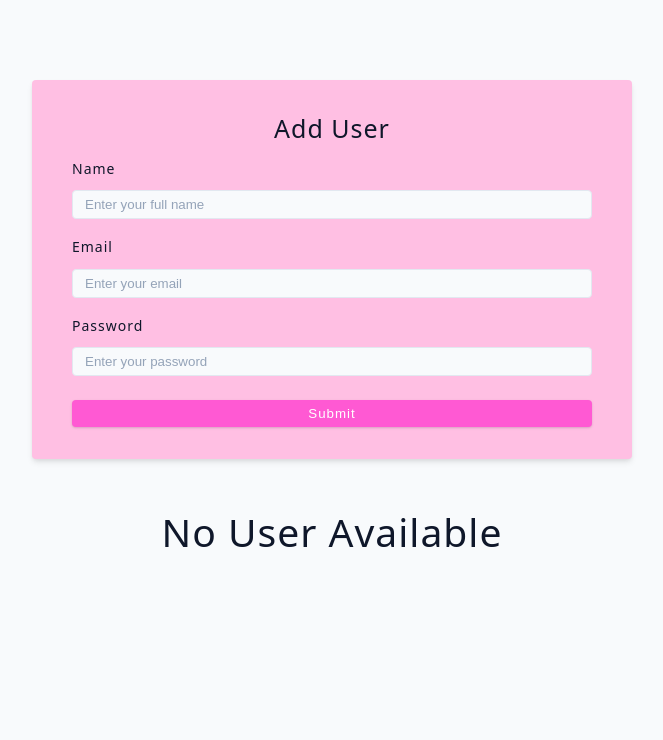
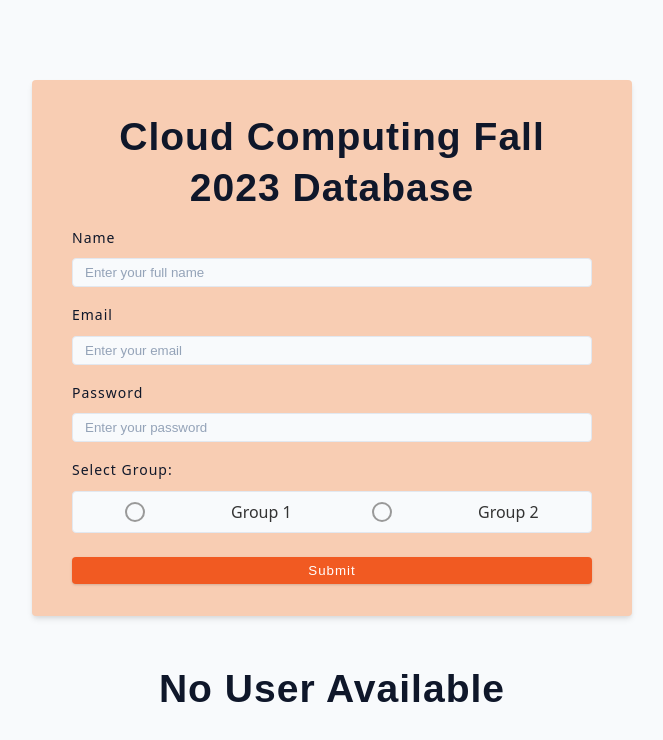
Before and after one commit to gissac2023/redi-cloud-miniproject, a React (Vite) app in the folder User_input-main/: page / in a window 1280 px wide. Shown: the top 740 px of the page, without its empty margins (308-971 px from the left). Built offline with nearby package versions, Linux system fonts and the light colour scheme.

Commit message:
new css design

```diff
--- a/User_input-main/src/App.jsx
+++ b/User_input-main/src/App.jsx
@@ -15,6 +15,7 @@ const UserChallenge = () => {
     name: "",
     email: "",
     password: "",
+    group: "",
   });
 
   const [users, setUsers] = useState(getUsers());
@@ -23,24 +24,28 @@ const UserChallenge = () => {
   const handleSubmit = (e) => {
     e.preventDefault();
     setErrorMsg("");
-    const { name, email, password } = formData;
+    const { name, email, password, group } = formData;
 
     if (!name) setErrorMsg("Name is required");
     if (!email) setErrorMsg("Email is required");
     const userExist = getUserByEmail(email);
     if (userExist) setErrorMsg("User with email exist");
     if (!password) setErrorMsg("Password is required");
+    // Check if group is selected
+    if (!group) setErrorMsg("Please select a group");
+
 
     const passwordRegex =
       /^(?=.*[a-z])(?=.*[A-Z])(?=.*\d)(?=.*[@$!%*?&])[A-Za-z\d@$!%*?&]{6,}$/;
     if (!password.match(passwordRegex)) setErrorMsg(invalidPasswordErrorMsg);
     if (errorMsg) return;
-    const newUser = { name, email, password };
+    const newUser = { name, email, password, group };
     addUser(newUser);
     setUsers(getUsers());
-    setFormData({ name: "", email: "", password: "" });
-    // add user to the list of existing ones and update state with new array
+    setFormData({ name: "", email: "", password: "", group: "" });
+    // Add user to the list of existing ones and update state with the new array
   };
+
 
   const handleChange = (e) => {
     setFormData({ ...formData, [e.target.id]: e.target.value });
@@ -49,7 +54,7 @@ const UserChallenge = () => {
     <>
       <div>
         <form className="form" onSubmit={handleSubmit}>
-          <h4>Add User</h4>
+          <h2>Cloud Computing Fall 2023 Database</h2>
           <div className="form-row">
             <label htmlFor="name" className="form-label">
               name
@@ -95,6 +100,32 @@ const UserChallenge = () => {
             {formData.password && (
               <p style={{ fontSize: "10px", color: "red" }}>{errorMsg}</p>
             )}
+          </div>
+          {/* radio button */}
+          <div className="form-row">
+            <label className="form-label">Select Group:</label>
+            <div className="form-input">
+              <input
+                type="radio"
+                id="group"
+                name="group"
+                value="1"
+                onChange={handleChange}
+                checked={formData.group === "1"}
+                required
+              />
+              <label htmlFor="group1">Group 1</label>
+              <input
+                type="radio"
+                id="group"
+                name="group"
+                value="2"
+                onChange={handleChange}
+                checked={formData.group === "2"}
+                required
+              />
+              <label htmlFor="group2">Group 2</label>
+            </div>
           </div>
 
           <button type="submit" className="btn btn-block">
--- a/User_input-main/src/index.css
+++ b/User_input-main/src/index.css
@@ -8,15 +8,15 @@
 
 :root {
   /* colors */
- --primary-100: #ffe0f1;
-  --primary-200: #ffbfe3;
-  --primary-300: #ff9ddd;
-  --primary-400: #ff7bd8;
-  --primary-500: #ff59d3;
-  --primary-600: #ff30bf;
-  --primary-700: #cc20a0;
-  --primary-800: #991080;
-  --primary-900: #660060;
+--primary-100: #fbe6d9; /* Lightest shade of #F15A22 */
+--primary-200: #f8cdb3; /* Very light shade of #F15A22 */
+--primary-300: #f4b280; /* Light shade of #F15A22 */
+--primary-400: #f1954d; /* Medium-light shade of #F15A22 */
+--primary-500: #f15a22; /* Base color #F15A22 */
+--primary-600: #cc4f1f; /* Medium-dark shade of #F15A22 */
+--primary-700: #99401a; /* Dark shade of #F15A22 */
+--primary-800: #732f15; /* Darker shade of #F15A22 */
+--primary-900: #4d1f10; /* Darkest shade of #F15A22 */
 
   /* grey */
   --grey-50: #f8fafc;
@@ -92,6 +92,8 @@ h1 {
 
 h2 {
   font-size: 2.441rem;
+    font-weight: 700;
+     font-family: Arial,Helvetica,sans-serif;
 }
 
 h3 {
@@ -99,11 +101,12 @@ h3 {
 }
 
 h4 {
-  font-size: 1.563rem;
+  font-size: 2rem;
+
 }
 
 h5 {
-  font-size: 1.25rem;
+  font-size: 2rem;
 }
 
 small,
@@ -338,3 +341,53 @@ ul {
   text-transform: capitalize;
   display: inline-block;
 }
+/* Styling for radio buttons and labels */
+.form-input {
+  display: flex; /* Use flexbox */
+  align-items: center; /* Align items vertically */
+}
+
+/* Styling for radio buttons */
+/* Hide the default radio button */
+input[type="radio"] {
+  appearance: none;
+  -webkit-appearance: none;
+  -moz-appearance: none;
+  width: 20px;
+  height: 20px;
+  border-radius: 50%;
+  border: 2px solid #999; /* Border color for unchecked radio button */
+  outline: none;
+  cursor: pointer;
+  margin-right: 5px; /* Adjust spacing between the radio button and label */
+}
+
+/* Style the radio button when checked */
+input[type="radio"]:checked {
+  border-color: #F15A22; /* Border color for checked radio button */
+  background-color: #F15A22; /* Background color for checked radio button */
+}
+
+/* Style the label associated with the radio button */
+label[for="group1"],
+label[for="group2"] {
+  font-size: 16px; /* Adjust label font size */
+  color: #333; /* Label text color */
+  cursor: pointer;
+}
+
+/* Media query for responsiveness */
+@media screen and (max-width: 768px) {
+  /* Adjust layout for smaller screens */
+  .form-input {
+    flex-direction: column; /* Stack items vertically on smaller screens */
+  }
+}
+
+/* Media query for larger screens */
+@media screen and (min-width: 992px) {
+  /* Adjust layout for larger screens */
+  .form-input {
+    justify-content: space-around; /* Space items evenly along the main axis */
+  }
+}
```
